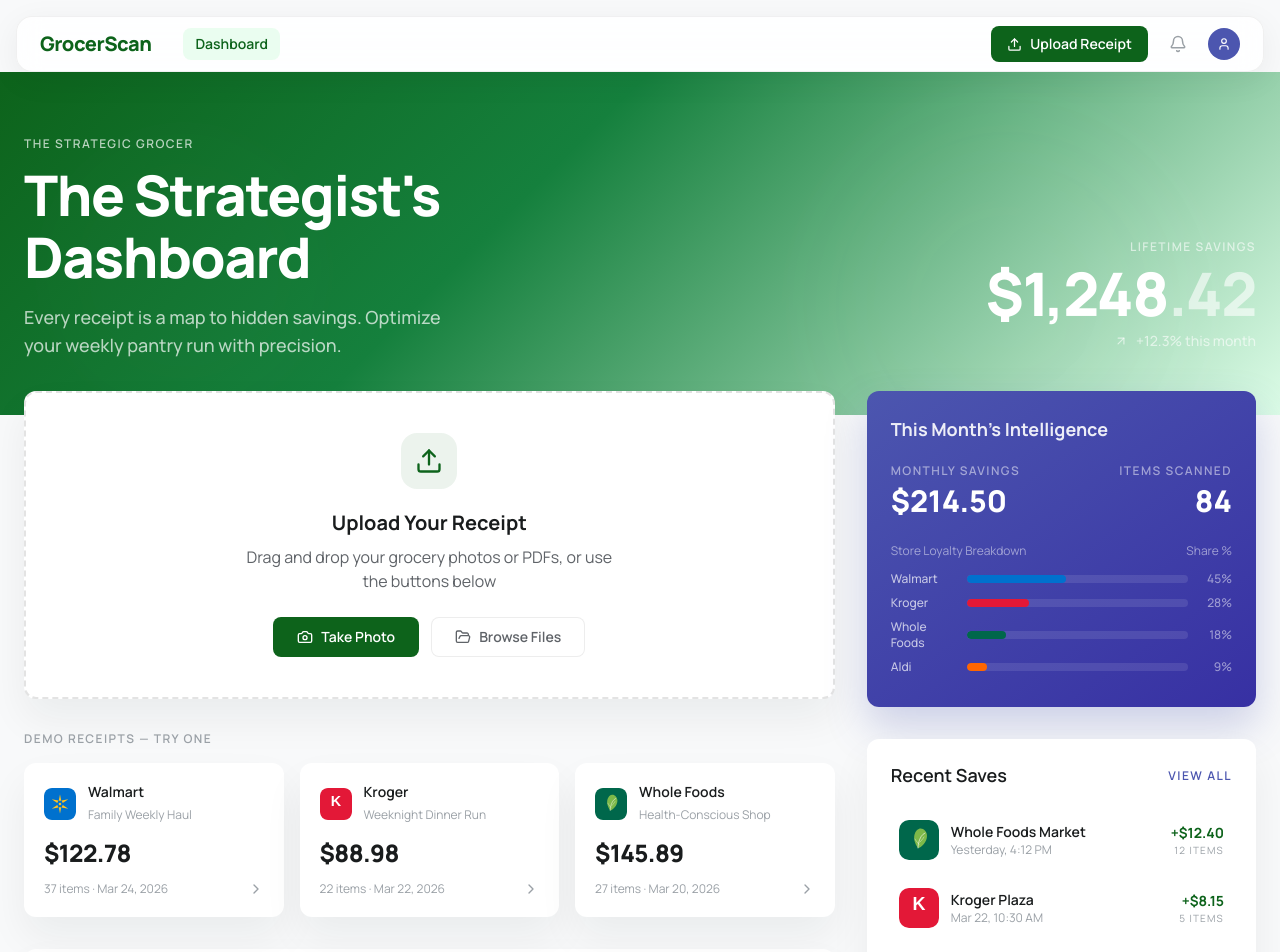
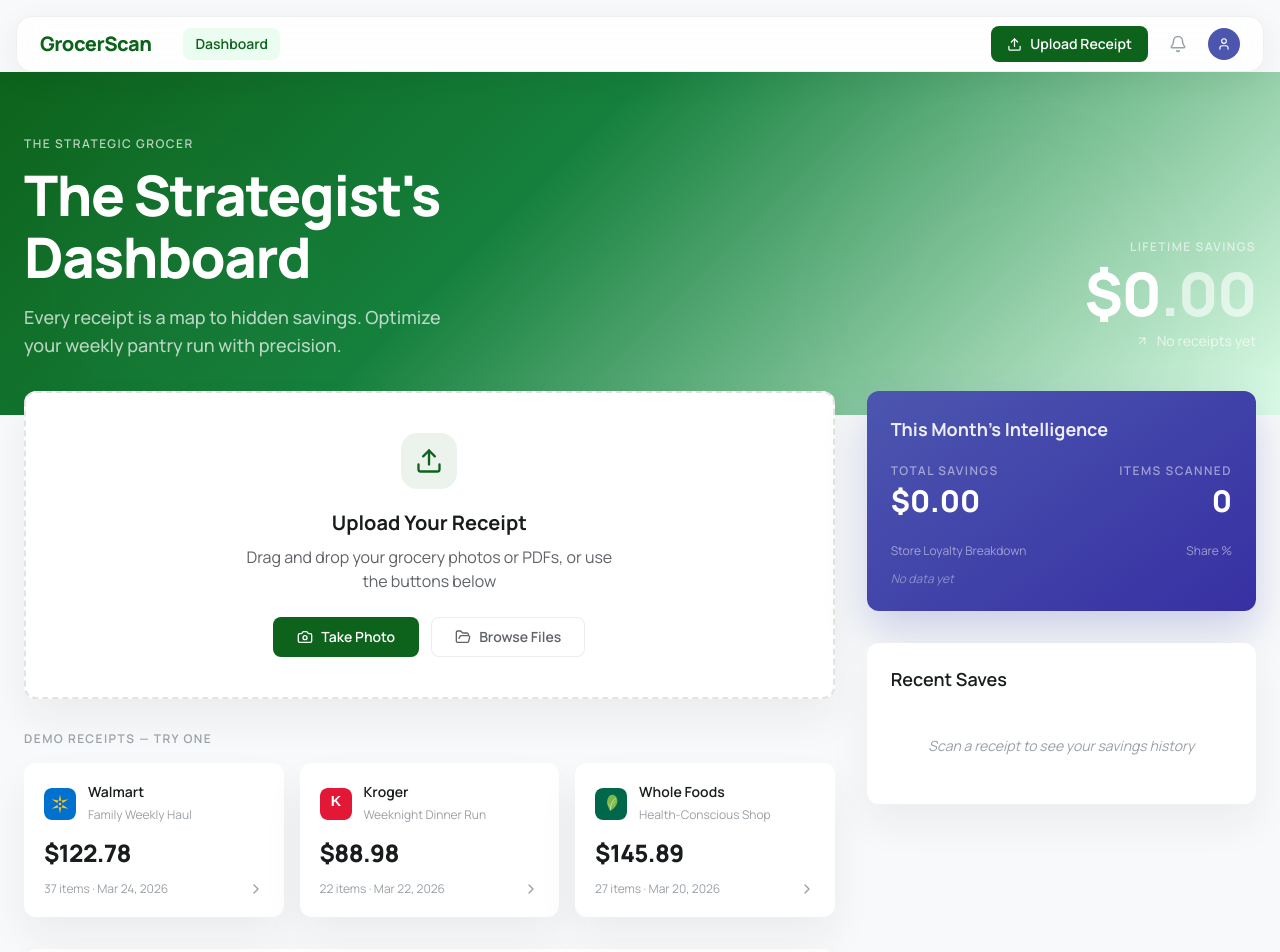
Before and after one commit to e-salvador13/grocerscan, a Next.js app: page / in a window 1280 px wide. Shown: the top 952 px of the page. Built offline with nearby package versions, Linux system fonts and the light colour scheme.

Commit message:
Dashboard shows real data from history, starts at zero

```diff
--- a/app/page.tsx
+++ b/app/page.tsx
@@ -78,32 +78,7 @@
   },
 ];
 
-const recentSaves = [
-  {
-    key: 'whole_foods',
-    store: 'Whole Foods Market',
-    date: 'Yesterday, 4:12 PM',
-    savings: 12.40,
-    items: 12,
-    color: '#00674B',
-  },
-  {
-    key: 'kroger',
-    store: 'Kroger Plaza',
-    date: 'Mar 22, 10:30 AM',
-    savings: 8.15,
-    items: 5,
-    color: '#E31837',
-  },
-  {
-    key: 'walmart',
-    store: 'Walmart Supercenter',
-    date: 'Mar 20, 6:45 PM',
-    savings: 34.20,
-    items: 28,
-    color: '#0071CE',
-  },
-];
+// Real data derived from history in component body
 
 export default function Dashboard() {
   const router = useRouter();
@@ -118,6 +93,25 @@
   useEffect(() => {
     setHistory(getHistory());
   }, []);
+
+  // Derived stats from history
+  const lifetimeSavings = history.reduce((sum, e) => sum + e.savingsFound, 0);
+  const totalItemsScanned = history.reduce((sum, e) => sum + e.itemCount, 0);
+  const receiptCount = history.length;
+
+  // Store loyalty breakdown: items per store
+  const storeItemMap: Record<string, number> = {};
+  history.forEach((e) => {
+    const name = e.storeName || e.store;
+    storeItemMap[name] = (storeItemMap[name] || 0) + e.itemCount;
+  });
+  const storeLoyalty = Object.entries(storeItemMap)
+    .map(([name, items]) => ({
+      name,
+      items,
+      pct: totalItemsScanned > 0 ? Math.round((items / totalItemsScanned) * 100) : 0,
+    }))
+    .sort((a, b) => b.items - a.items);
 
   const handleSampleClick = (key: string) => {
     router.push(`/processing?receipt=${key}`);
@@ -266,11 +260,13 @@
                 LIFETIME SAVINGS
               </p>
               <p className="text-5xl lg:text-6xl font-extrabold text-white mt-2 tracking-tight">
-                $1,248<span className="text-white/60">.42</span>
+                ${Math.floor(lifetimeSavings).toLocaleString()}<span className="text-white/60">.{(lifetimeSavings % 1).toFixed(2).slice(2)}</span>
               </p>
               <div className="flex items-center gap-2 justify-end mt-2">
                 <ArrowUpRight size={14} className="text-white/60" />
-                <span className="text-sm text-white/60 font-medium">+12.3% this month</span>
+                <span className="text-sm text-white/60 font-medium">
+                  {receiptCount === 0 ? 'No receipts yet' : `${receiptCount} receipt${receiptCount === 1 ? '' : 's'} analyzed`}
+                </span>
               </div>
             </div>
           </div>
@@ -531,15 +527,15 @@
               <div className="flex justify-between mb-6">
                 <div>
                   <p className="text-xs font-semibold text-white/50 uppercase tracking-editorial">
-                    MONTHLY SAVINGS
+                    TOTAL SAVINGS
                   </p>
-                  <p className="text-3xl font-extrabold mt-1">$214.50</p>
+                  <p className="text-3xl font-extrabold mt-1">${lifetimeSavings.toFixed(2)}</p>
                 </div>
                 <div className="text-right">
                   <p className="text-xs font-semibold text-white/50 uppercase tracking-editorial">
                     ITEMS SCANNED
                   </p>
-                  <p className="text-3xl font-extrabold mt-1">84</p>
+                  <p className="text-3xl font-extrabold mt-1">{totalItemsScanned}</p>
                 </div>
               </div>
 
@@ -548,26 +544,24 @@
                   <span>Store Loyalty Breakdown</span>
                   <span>Share %</span>
                 </div>
-                {[
-                  { name: 'Walmart', pct: 45, color: '#0071CE' },
-                  { name: 'Kroger', pct: 28, color: '#E31837' },
-                  { name: 'Whole Foods', pct: 18, color: '#00674B' },
-                  { name: 'Aldi', pct: 9, color: '#FF6600' },
-                ].map((store) => (
+                {storeLoyalty.length === 0 ? (
+                  <p className="text-xs text-white/40 italic">No data yet</p>
+                ) : (
+                  storeLoyalty.map((store) => (
                     <div key={store.name} className="flex items-center gap-3 mb-2">
-                    <span className="text-xs text-white/70 w-16 font-medium">{store.name}</span>
+                      <span className="text-xs text-white/70 w-20 font-medium truncate">{store.name}</span>
                       <div className="flex-1 bg-white/10 rounded-full h-2 overflow-hidden">
                         <div
-
-                        className="h-full rounded-full"
-                        style={{ backgroundColor: store.color, width: `${store.pct}%` }}
+                          className="h-full rounded-full bg-white/60"
+                          style={{ width: `${store.pct}%` }}
                         />
                       </div>
                       <span className="text-xs text-white/50 w-8 text-right font-medium">
                         {store.pct}%
                       </span>
                     </div>
-                ))}
+                  ))
+                )}
               </div>
             </div>
 
@@ -580,34 +574,47 @@
             >
               <div className="flex justify-between items-center mb-5">
                 <h3 className="font-title text-text">Recent Saves</h3>
-                <button className="text-xs font-semibold text-secondary uppercase tracking-editorial hover:text-secondary-light transition-colors">
-                  VIEW ALL
-                </button>
               </div>
+              {history.length === 0 ? (
+                <p className="text-sm text-text-tertiary italic text-center py-6">
+                  Scan a receipt to see your savings history
+                </p>
+              ) : (
                 <div className="space-y-1">
-                {recentSaves.map((save, i) => (
+                  {history.slice(0, 5).map((entry) => (
                     <div
-                    key={i}
+                      key={entry.id}
+                      onClick={() => handleHistoryClick(entry)}
                       className="flex items-center gap-3 cursor-pointer hover:bg-surface-low rounded-xl p-3 -mx-1 transition-colors"
                     >
-                    <StoreLogo storeKey={save.key} size={40} />
+                      {entry.imageUrl ? (
+                        /* eslint-disable-next-line @next/next/no-img-element */
+                        <img
+                          src={entry.imageUrl}
+                          alt={entry.storeName}
+                          className="w-10 h-10 rounded-lg object-cover bg-gray-100"
+                        />
+                      ) : (
+                        <StoreLogo storeKey={entry.store} size={40} />
+                      )}
                       <div className="flex-1 min-w-0">
                         <p className="text-sm font-semibold text-text truncate">
-                        {save.store}
+                          {entry.storeName}
                         </p>
-                      <p className="text-xs text-text-tertiary">{save.date}</p>
+                        <p className="text-xs text-text-tertiary">{entry.date}</p>
                       </div>
                       <div className="text-right">
                         <p className="text-sm font-bold text-primary">
-                        +${save.savings.toFixed(2)}
+                          +${entry.savingsFound.toFixed(2)}
                         </p>
                         <p className="text-[10px] text-text-tertiary uppercase tracking-editorial">
-                        {save.items} ITEMS
+                          {entry.itemCount} ITEMS
                         </p>
                       </div>
                     </div>
                   ))}
                 </div>
+              )}
             </div>
           </div>
         </div>
```
Lines whose indentation alone changed are shown as unchanged.
